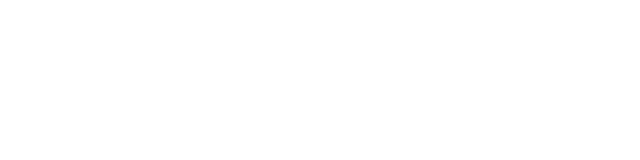
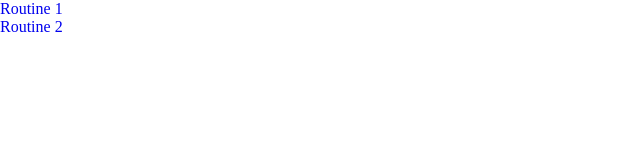
Before and after one commit to JuliCarracedo/Gym-Companion, a React (Create React App) app: page /routines in a window 1280 px wide. Before the commit this address had no page. Shown: the top 160 px of the page, without its empty margins (0-640 px from the left). Built offline with nearby package versions, Linux system fonts and the light colour scheme.

Commit message:
Add Routines page

```diff
--- a/src/App.js
+++ b/src/App.js
@@ -1,6 +1,7 @@
 import './App.css';
 import { BrowserRouter as Router, Routes, Route } from 'react-router-dom';
 import MainPage from './Pages/MainPage';
+import Routines from './Pages/Routines';
 
 function App() {
   return (
@@ -8,6 +9,7 @@
       <Router>
         <Routes>
           <Route exact path="/" element={<MainPage />} />
+          <Route path="/routines" element={<Routines />} />
         </Routes>
       </Router>
     </div>
--- /dev/null
+++ b/src/Pages/Routines.js
@@ -0,0 +1,21 @@
+import React from 'react'
+import { Link } from 'react-router-dom'
+
+const Routines = () => {
+    return (
+        <div>
+            <Link to="/routine">
+                <section>
+                    Routine 1
+                </section>
+            </Link>
+            <Link to="/routine">
+                <section>
+                    Routine 2
+                </section>
+            </Link>
+        </div>
+    )
+}
+
+export default Routines
```
